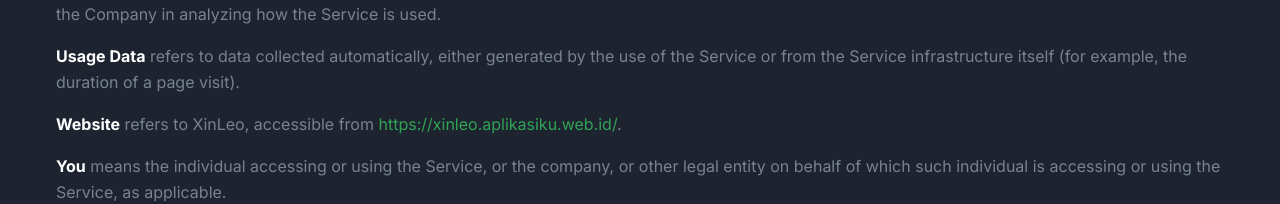
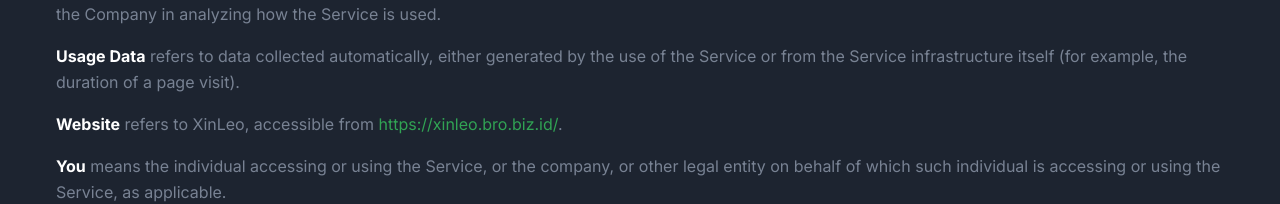
Before and after one commit to giga-berkah-tech/xinchat-landingpage, a Next.js app: page /privacy-policy in a window 1280 px wide. Shown: the part 1346-1550 px from the top of the page. Built offline with nearby package versions, Linux system fonts and the light colour scheme.

Commit message:
updating url

```diff
--- a/package.json
+++ b/package.json
@@ -1,6 +1,6 @@
 {
   "name": "XinLeo Landing Page",
-  "version": "1.0.1",
+  "version": "1.0.2",
   "private": true,
   "scripts": {
     "dev": "next dev",
--- a/src/components/PrivacyPolicy/index.tsx
+++ b/src/components/PrivacyPolicy/index.tsx
@@ -157,7 +157,7 @@ export const PrivacyPolicy = () => {
                     target="_blank"
                     className="text-primary hover:underline"
                   >
-                    https://xinleo.aplikasiku.web.id/
+                    https://xinleo.bro.biz.id/
                   </a>
                   .
                 </li>
--- a/src/components/TermService/index.tsx
+++ b/src/components/TermService/index.tsx
@@ -151,7 +151,7 @@ export const TermService = () => {
                         target="_blank"
                         className="text-primary hover:underline"
                       >
-                        https://xinleo.aplikasiku.web.id/
+                        https://xinleo.bro.biz.id//
                       </a>
                     </p>
                   </li>
```
